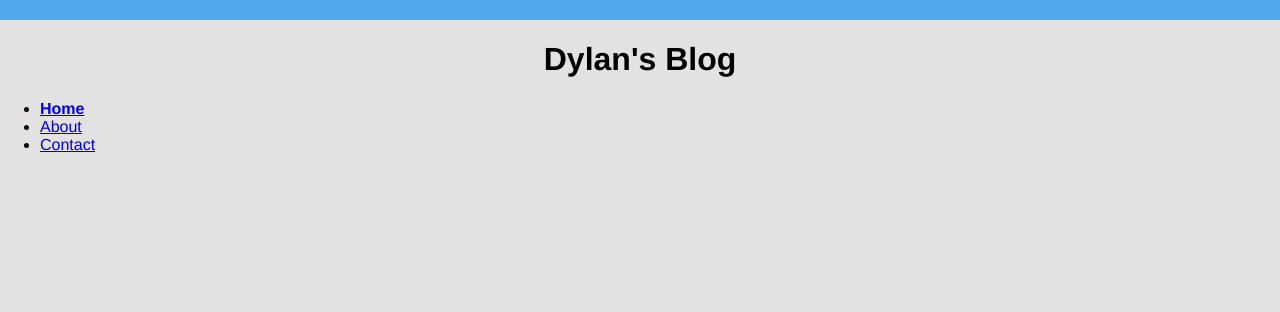
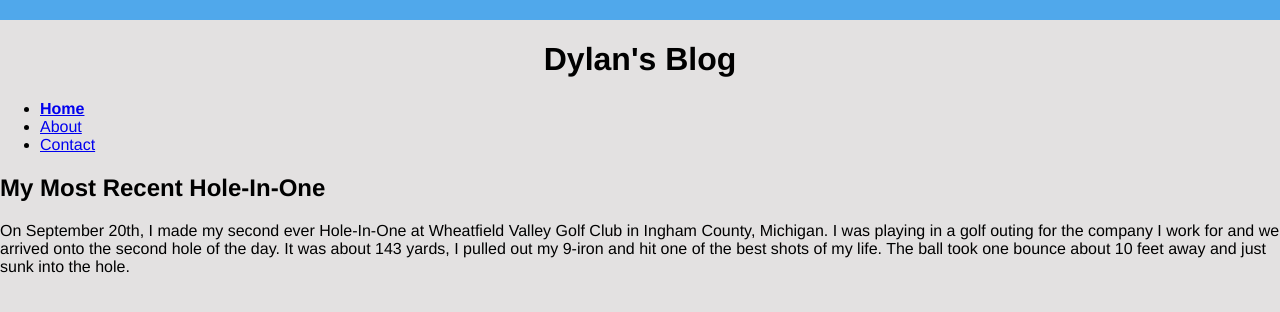
Before and after one commit to dylanfox44/mi349_blog, a plain HTML site: page index.html in a window 1280 px wide. Drawn offline with Linux system fonts and the light colour scheme.

Commit message:
article addition

```diff
--- a/index.html
+++ b/index.html
@@ -12,6 +12,7 @@
       text-align: center
     }
   </style>
+  <div class="content">
   <body>
     <h1>Dylan's Blog</h1>
     <div class="links">
@@ -23,6 +24,15 @@
       </ul>
     </nav>
   </div>
+  <section>
+    <article>
+      <h2>My Most Recent Hole-In-One</h2>
+      <p>On September 20th, I made my second ever Hole-In-One at Wheatfield Valley Golf Club in Ingham County, Michigan.
+        I was playing in a golf outing for the company I work for and we arrived onto the second hole of the day. It was about 143 yards, I pulled out my 9-iron and hit one of the best shots of my life. The ball took one bounce about 10 feet away and just sunk into the hole.
+      </p>
+    </article>
+  </section>
+</div>
     <script src="index.js"></script>
   </body>
 </html>
```
